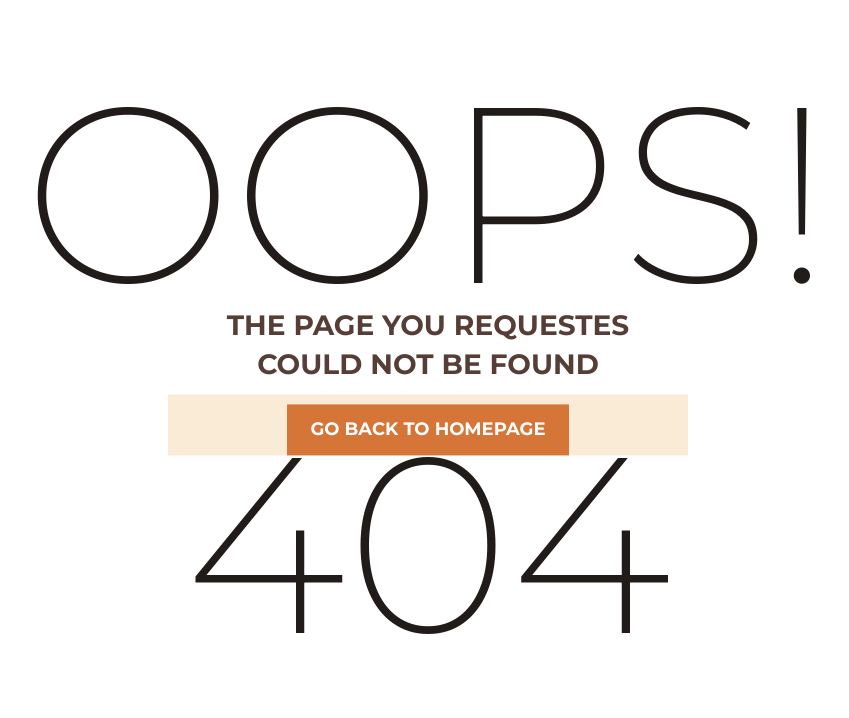
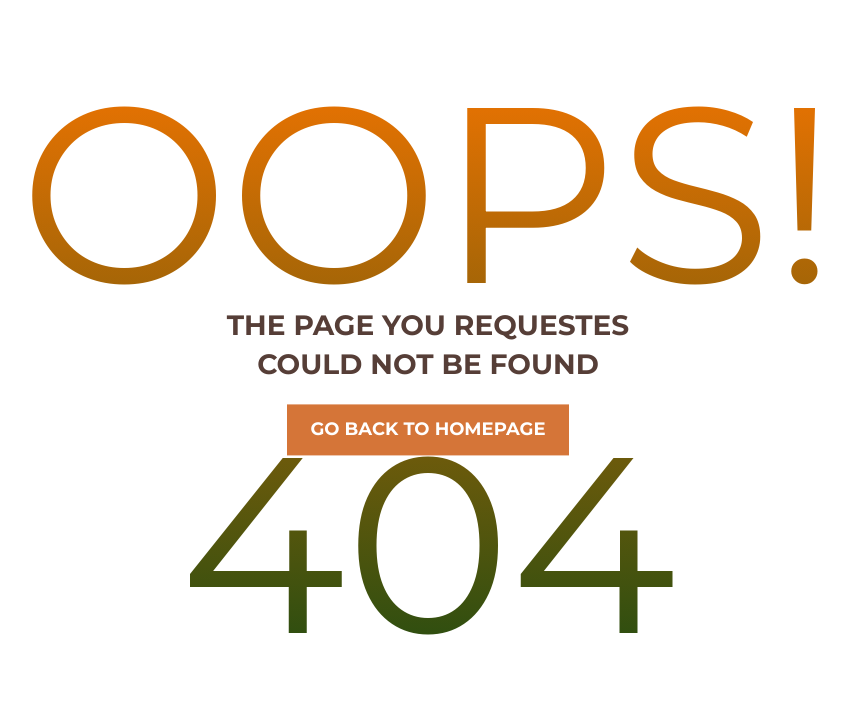
Before and after one commit to PiotrWojniak/MS4, a Django app: template templates/404.html in a window 1280 px wide. Shown: the top 718 px of the page, without its empty margins (212-1061 px from the left). Run offline with Django 3.2, Linux system fonts and the light colour scheme; the template is opened without the code that fills it, so the values that code supplies are empty.

Commit message:
update font and remove coment in WH

```diff
--- a/checkout/webhook_handler.py
+++ b/checkout/webhook_handler.py
@@ -50,7 +50,6 @@ class StripeWH_Handler:
         Handle the payment_intent.succeeded webhook from Stripe
         """
         intent = event.data.object
-        # print(intent) usunac po skonczeniu
         pid = intent.id
         bag = intent.metadata.bag
         save_info = intent.metadata.save_info
--- a/static/css/errors.css
+++ b/static/css/errors.css
@@ -29,7 +29,6 @@ body {
     width: 100%;
     line-height: 1.4;
     text-align: center;
-    background: antiquewhite;
 }
 
 .notfound .notfound-404 {
@@ -42,13 +41,17 @@ body {
 .notfound .notfound-404 h1 {
     font-family: 'Montserrat', sans-serif;
     font-size: 250px;
-    font-weight: 200;
+    font-weight: 400;
+    background: linear-gradient(to bottom, #ff7700, #144912);
+    background-clip: text;
     margin: 0px;
     color: #211b19;
     text-transform: uppercase;
     position: absolute;
     left: 50%;
     top: 50%;
+    -webkit-background-clip: text;
+    -webkit-text-fill-color: transparent;
     -webkit-transform: translate(-50%, -50%);
         -ms-transform: translate(-50%, -50%);
             transform: translate(-50%, -50%);
```
